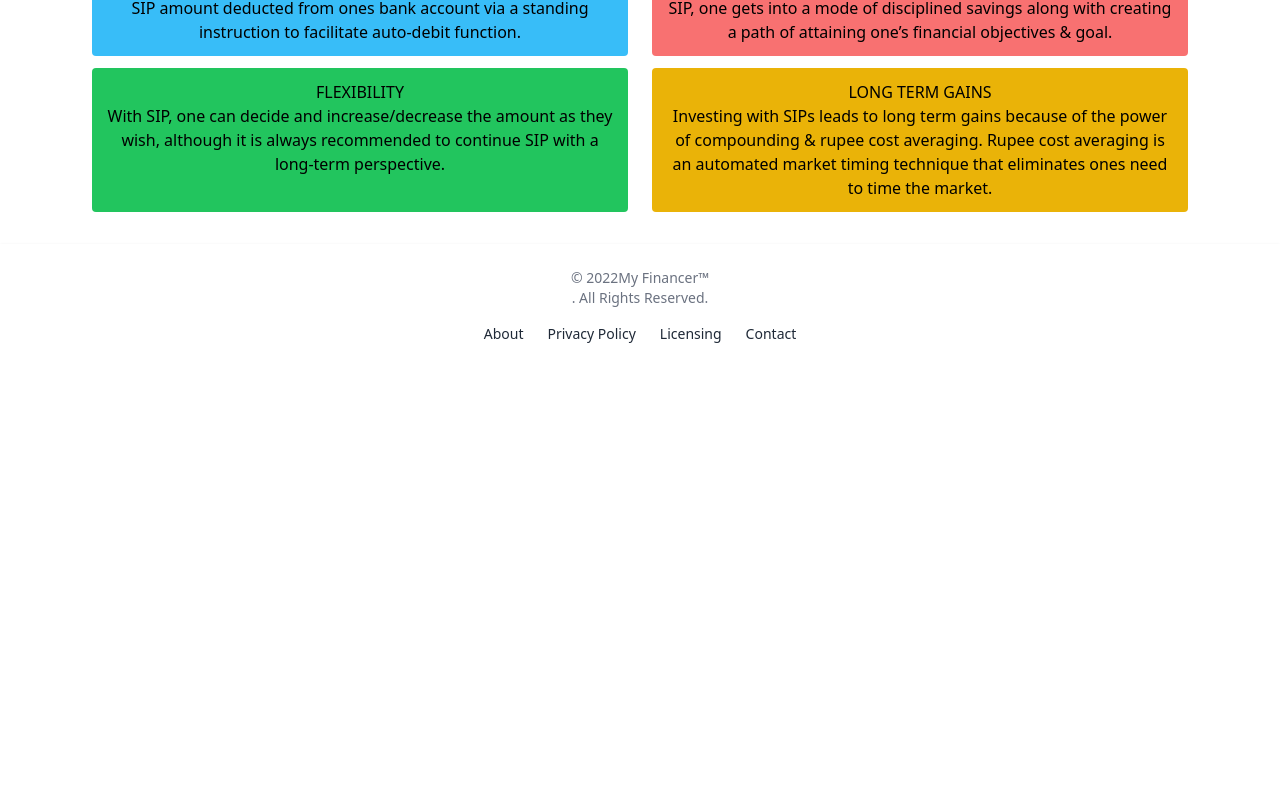
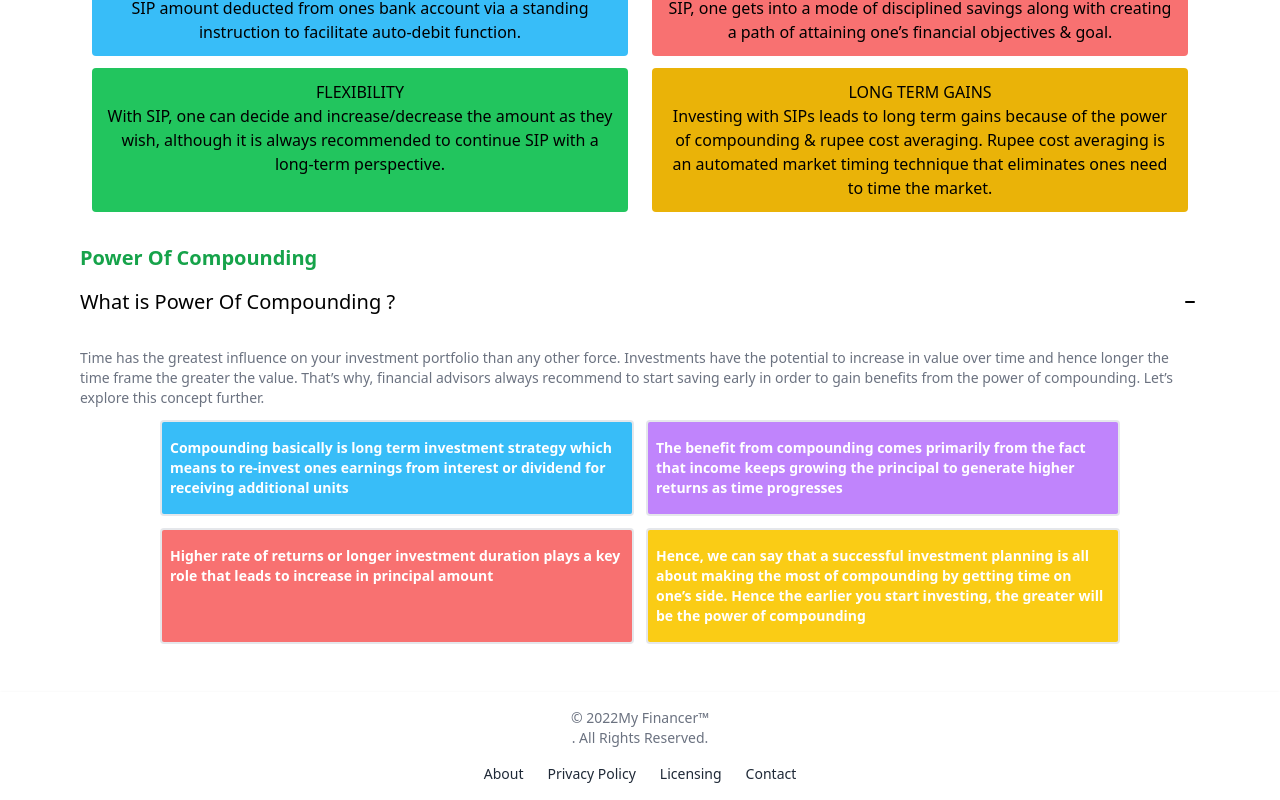
Before and after one commit to veeresh-27/businessProfile, a Next.js app: page /mutualfunds in a window 1280 px wide. Shown: the part 3060-3860 px from the top of the page. Before the commit the page ends 3428 px from the top, so only its background shows below. Built offline with nearby package versions, Linux system fonts and the light colour scheme.

Commit message:
accordian added in mutual fund page

```diff
--- a/components/Footer/index.js
+++ b/components/Footer/index.js
@@ -2,7 +2,7 @@ import React from "react";
 
 export const Footer = () => {
   return (
-    <footer className="p-4 bg-white shadow flex flex-col items-center justify-center p-6 gap-4  dark:bg-gray-100">
+    <footer className="p-4 bg-white shadow flex flex-col items-center justify-center p-4 gap-4  dark:bg-gray-100">
       <span className="text-sm text-gray-500 sm:text-center dark:text-gray-900">
         © 2022
         <a href="#" className="hover:underline">
--- a/package.json
+++ b/package.json
@@ -12,6 +12,8 @@
     "@fortawesome/react-fontawesome": "^0.2.0",
     "@headlessui/react": "^1.7.3",
     "@heroicons/react": "^2.0.13",
+    "@material-tailwind/react": "^1.2.4",
+    "accordion": "^3.0.2",
     "eslint": "8.26.0",
     "eslint-config-next": "13.0.1",
     "next": "13.0.1",
--- a/pages/mutualfunds/index.js
+++ b/pages/mutualfunds/index.js
@@ -1,9 +1,20 @@
 import Image from "next/image";
+import { Fragment, useState } from "react";
+import {
+  Accordion,
+  AccordionHeader,
+  AccordionBody,
+} from "@material-tailwind/react";
 import typesOfMmutualFund from "../../public/img/mf.jpg";
 import { MutualFundCard } from "../../components/mutualfundCard";
 // import { Card } from "../../components/card";
 
 export default function MutualFunds() {
+  const [open, setOpen] = useState(1);
+
+  const handleOpen = (value) => {
+    setOpen(open === value ? 0 : value);
+  };
   const mf = [
     {
       id: 1,
@@ -232,6 +243,52 @@ export default function MutualFunds() {
           </div>
         </div>
       </div>
+      <div className=" px-20 my-5   ">
+        <h1 className="text-xl text-green-600  font-bold">
+          Power Of Compounding
+        </h1>
+        <Fragment>
+          <Accordion open={open === 1}>
+            <AccordionHeader onClick={() => handleOpen(1)}>
+              What is Power Of Compounding ?
+            </AccordionHeader>
+            <AccordionBody>
+              <div className="font-medium text-gray-500 dark:text-gray-400 md:h-full sm-h-full">
+                Time has the greatest influence on your investment portfolio
+                than any other force. Investments have the potential to increase
+                in value over time and hence longer the time frame the greater
+                the value. That’s why, financial advisors always recommend to
+                start saving early in order to gain benefits from the power of
+                compounding. Let’s explore this concept further.
+              </div>
+              <div className=" px-20 my-3 grid grid-cols-2 gap-3 md:h-full  text-md font-bold text-white ">
+                <div className="border-2 px-2 py-4 w-50 rounded   bg-sky-400">
+                  <p>
+                    Compounding basically is long term investment strategy which
+                    means to re-invest ones earnings from interest or dividend
+                    for receiving additional units
+                  </p>
+                </div>
+                <div className="border-2  px-2  py-4 w-50 rounded bg-purple-400">
+                  The benefit from compounding comes primarily from the fact
+                  that income keeps growing the principal to generate higher
+                  returns as time progresses
+                </div>
+                <div className="border-2  px-2 py-4 w-50 rounded bg-red-400">
+                  Higher rate of returns or longer investment duration plays a
+                  key role that leads to increase in principal amount
+                </div>
+                <div className="border-2  px-2 py-4 w-50  rounded bg-yellow-400">
+                  Hence, we can say that a successful investment planning is all
+                  about making the most of compounding by getting time on one’s
+                  side. Hence the earlier you start investing, the greater will
+                  be the power of compounding
+                </div>
+              </div>
+            </AccordionBody>
+          </Accordion>
+        </Fragment>
+      </div>
     </>
   );
 }
```
Also changed, not shown: 1 other file (tests, documents, lock files or other folders).
